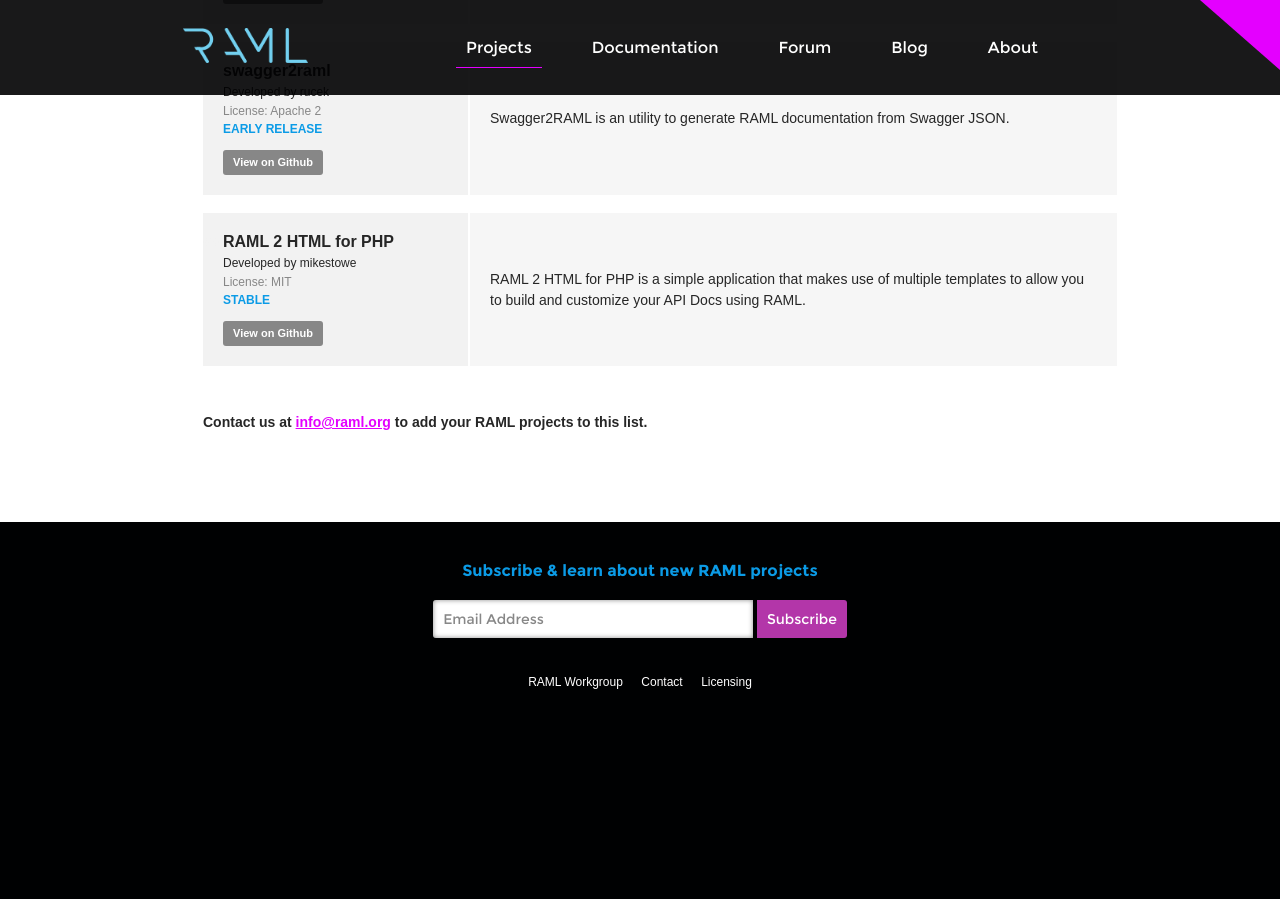
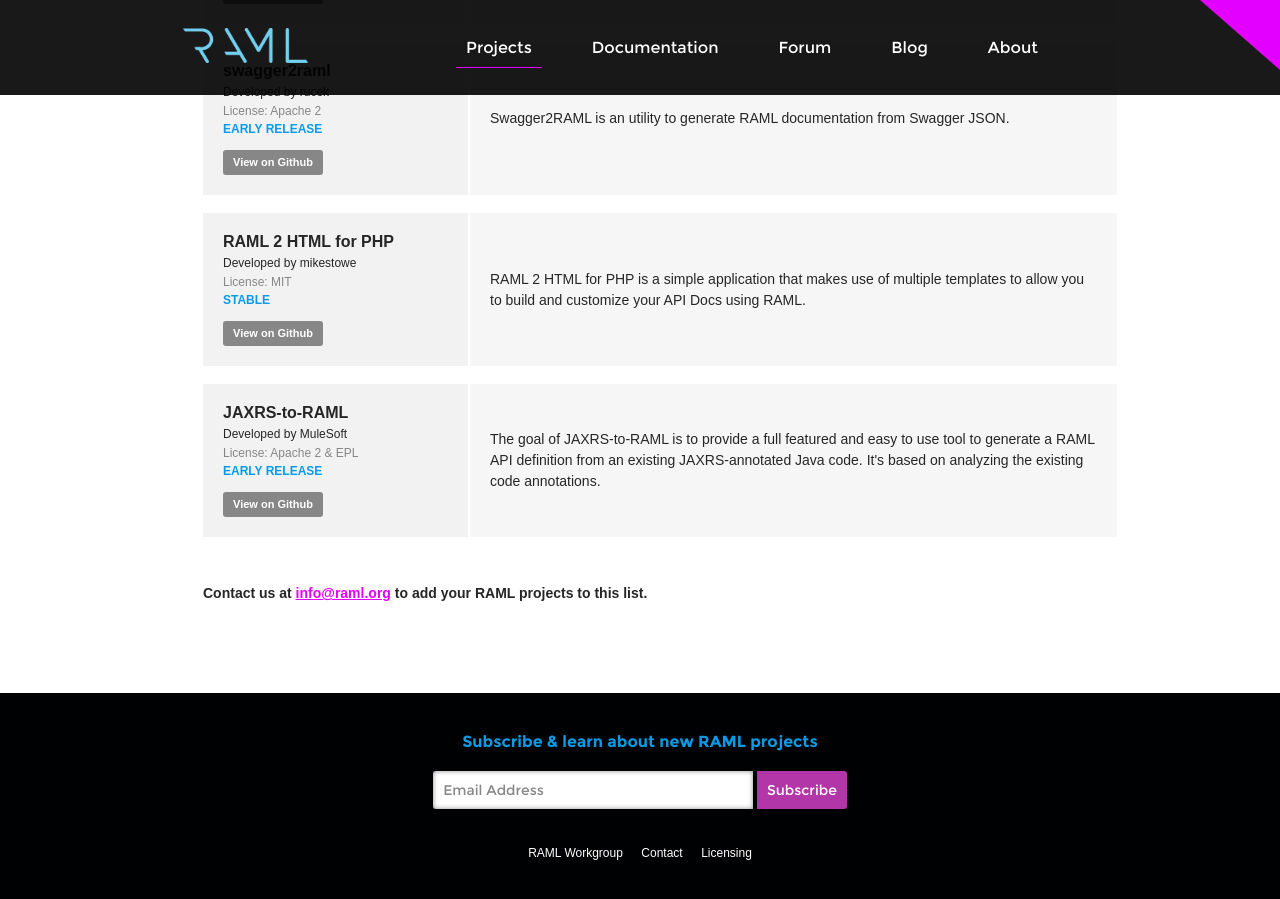
Before and after one commit to raml-org/raml-spec, a Jekyll site: the page built from projects.html, in a window 1280 px wide and 900 px high, scrolled down 3389 px. Built offline with Jekyll 4.4.1, drawn with Linux system fonts in a browser that asks for light colours; nearby versions of some CDN libraries; some web fonts are replaced; before the commit the page ends 4118 px from its top, so only the background shows below that.

Commit message:
Synced with original repo

```diff
--- a/projects.html
+++ b/projects.html
@@ -322,6 +322,20 @@
                       <p>RAML 2 HTML for PHP is a simple application that makes use of multiple templates to allow you to build and customize your API Docs using RAML.</p>
                     </div>
                   </li>
+                  <li>
+                    <div class="project-title">
+                      <div class="icon"></div>
+                      <h3><a href="#tools-raml-2-html-for-php" class="anchor"><span></span></a>JAXRS-to-RAML</h3>
+                      <h4>Developed by MuleSoft</h4>
+                      <h4><i>License: Apache 2 & EPL</i></h4>
+                      <p>Early Release</p>
+                      <a href="https://github.com/mulesoft/jaxrs-to-raml/" class="project-github" target="_blank">View on Github</a>
+                    </div>
+                    <div class="project-description">
+                      <p>The goal of JAXRS-to-RAML is to provide a full featured and easy to use tool to generate a RAML API definition from an existing JAXRS-annotated Java code.
+                         It's based on analyzing the existing code annotations.</p>
+                    </div>
+                  </li>
                   <li class="projects-add">
                     <h3>Contact us at <a href="mailto:info@raml.org">info@raml.org</a> to add your RAML projects to this list.</h3>
                   </li>
```
Also changed, not shown: about.html (+11 -0 lines), spec.md (+4 -3 lines), images/tony-gullotta.jpg (added), 1 other file.
